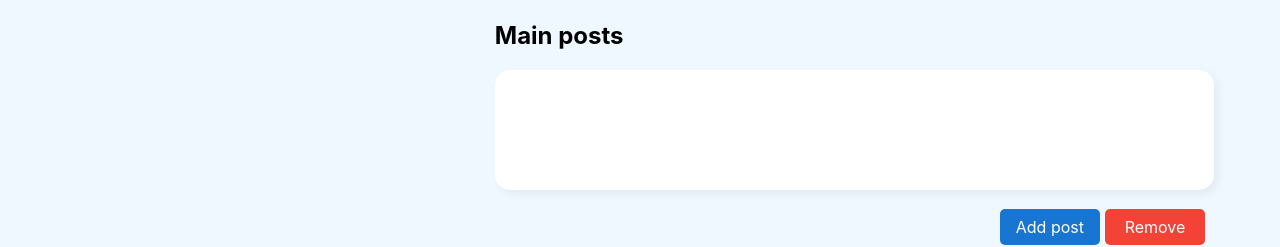
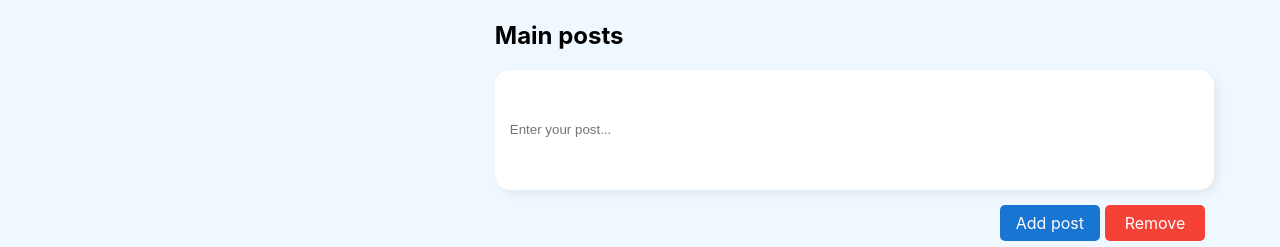
Before and after one commit to kontrast7/The-way-of-the-samurai, a React (Create React App) app: page /profile in a window 1280 px wide. Shown: the part 258-505 px from the top of the page. Built offline with nearby package versions, Linux system fonts and the light colour scheme.

Commit message:
refactor message

```diff
--- a/public/index.html
+++ b/public/index.html
@@ -2,7 +2,10 @@
 <html lang="en">
   <head>
     <meta charset="utf-8" />
-    <link rel="icon" href="%PUBLIC_URL%/favicon.ico" />
+    <link
+      rel="icon"
+      href="https://cdn-icons-png.flaticon.com/512/3437/3437297.png"
+    />
     <meta name="viewport" content="width=device-width, initial-scale=1" />
     <meta name="theme-color" content="#000000" />
     <meta
@@ -10,34 +13,11 @@
       content="Web site created using create-react-app"
     />
     <link rel="apple-touch-icon" href="%PUBLIC_URL%/logo192.png" />
-    <!--
-      manifest.json provides metadata used when your web app is installed on a
-      user's mobile device or desktop. See https://developers.google.com/web/fundamentals/web-app-manifest/
-    -->
     <link rel="manifest" href="%PUBLIC_URL%/manifest.json" />
-    <!--
-      Notice the use of %PUBLIC_URL% in the tags above.
-      It will be replaced with the URL of the `public` folder during the build.
-      Only files inside the `public` folder can be referenced from the HTML.
-
-      Unlike "/favicon.ico" or "favicon.ico", "%PUBLIC_URL%/favicon.ico" will
-      work correctly both with client-side routing and a non-root public URL.
-      Learn how to configure a non-root public URL by running `npm run build`.
-    -->
-    <title>React App</title>
+    <title>Social network</title>
   </head>
   <body>
     <noscript>You need to enable JavaScript to run this app.</noscript>
     <div id="root"></div>
-    <!--
-      This HTML file is a template.
-      If you open it directly in the browser, you will see an empty page.
-
-      You can add webfonts, meta tags, or analytics to this file.
-      The build step will place the bundled scripts into the <body> tag.
-
-      To begin the development, run `npm start` or `yarn start`.
-      To create a production bundle, use `npm run build` or `yarn build`.
-    -->
   </body>
 </html>
--- a/src/App.tsx
+++ b/src/App.tsx
@@ -6,7 +6,7 @@ import { News } from "./components/News/News";
 import { Music } from "./components/Music/Music";
 import { Settings } from "./components/Settings/Settings";
 import { Profile } from "./components/Profile/Profile";
-import { BrowserRouter, Route } from "react-router-dom";
+import { BrowserRouter, Redirect, Route } from "react-router-dom";
 import { RootStateType } from "./Redux/State";
 import { FC } from "react";
 
@@ -16,10 +16,7 @@ type PropsTypes = {
 };
 
 export const App: FC<PropsTypes> = ({ state, dispatch }) => {
-  const {
-    profilePage: { posts, messageForNewPost },
-    dialogPage: { dialogs, messages, newMessageText },
-  } = state;
+  const { profilePage, dialogPage } = state;
 
   return (
     <BrowserRouter>
@@ -29,26 +26,28 @@ export const App: FC<PropsTypes> = ({ state, dispatch }) => {
           <Nav />
           <div className={"app-wrapper-content"}>
             <Route
+              path={"/"}
+              exact
+              render={() => <Redirect to={"/profile"} />}
+            />
+
+            <Route
+              path="/profile/"
+              render={() => (
+                <Profile dispatch={dispatch} profilePage={profilePage} />
+              )}
+            />
+
+            <Route
               path="/message/"
               render={() => (
                 <Message
-                  messages={messages}
-                  dialogs={dialogs}
                   dispatch={dispatch}
-                  newMessageText={newMessageText}
+                  dialogPage={dialogPage}
                 />
               )}
             />
-            <Route
-              path="/profile/"
-              render={() => (
-                <Profile
-                  posts={posts}
-                  dispatch={dispatch}
-                  messageForNewPost={messageForNewPost}
-                />
-              )}
-            />
+
             <Route path="/news/" component={News} />
             <Route path="/music/" component={Music} />
             <Route path="/settings/" component={Settings} />
--- a/src/Redux/State.tsx
+++ b/src/Redux/State.tsx
@@ -31,16 +31,18 @@ export type RootStateType = {
 
 export type StoreType = {
   _state: RootStateType;
-  renderTree: () => void;
+  _renderTree: () => void;
   subscribe: (observer: () => void) => void;
   getState: any; //?????
   dispatch: (action: any) => void; //?????
 };
 
-const ADD_POST = "ADD_POST";
-const ADD_MESSAGE = "ADD_MESSAGE";
-const UPDATE_NEW_POST_TEXT = "UPDATE_NEW_POST_TEXT";
-const UPDATE_NEW_MESSAGE_TEXT = "UPDATE_NEW_MESSAGE_TEXT";
+const actionsNames = {
+  ADD_POST:"ADD_POST",
+  ADD_MESSAGE: "ADD_MESSAGE",
+  UPDATE_NEW_POST_TEXT: "UPDATE_NEW_POST_TEXT",
+  UPDATE_NEW_MESSAGE_TEXT: "UPDATE_NEW_MESSAGE_TEXT"
+}
 
 let store: StoreType = {
   _state: {
@@ -120,18 +122,17 @@ let store: StoreType = {
       ],
     },
   },
+  _renderTree() {
+    console.log("Render");
+  },
   getState() {
     return this._state;
   },
   subscribe(observer: () => void) {
-    this.renderTree = observer; // наблюдатель
+    this._renderTree = observer; // наблюдатель
   },
-  renderTree() {
-    console.log("Render");
-  },
-
   dispatch(action) {
-    if (action.type === ADD_POST) {
+    if (action.type === actionsNames.ADD_POST) {
       let newPost: PostsType = {
         id: v1(),
         text: this._state.profilePage.messageForNewPost,
@@ -139,40 +140,40 @@ let store: StoreType = {
       };
       this._state.profilePage.posts.unshift(newPost);
       this._state.profilePage.messageForNewPost = "";
-      this.renderTree();
+      this._renderTree();
     }
-    else if (action.type === UPDATE_NEW_POST_TEXT) {
+    else if (action.type === actionsNames.UPDATE_NEW_POST_TEXT) {
       this._state.profilePage.messageForNewPost = action.newText;
-      this.renderTree();
+      this._renderTree();
     }
-    else if (action.type === ADD_MESSAGE) {
+    else if (action.type === actionsNames.ADD_MESSAGE) {
       let newMessage: MessageType = {
         id: v1(),
         message: this._state.dialogPage.newMessageText,
       };
       this._state.dialogPage.messages.push(newMessage);
       this._state.dialogPage.newMessageText = "";
-      this.renderTree();
+      this._renderTree();
     }
-    else if (action.type === UPDATE_NEW_MESSAGE_TEXT) {
+    else if (action.type === actionsNames.UPDATE_NEW_MESSAGE_TEXT) {
       this._state.dialogPage.newMessageText = action.newText;
-      this.renderTree();
+      this._renderTree();
     }
   },
 };
 
-export const addMessageActionCreator = () => ({type: ADD_MESSAGE});
+export const addMessageActionCreator = () => ({type: actionsNames.ADD_MESSAGE});
 export const onMessageChangeActionCreator = (text: string) => {
   return {
-    type: UPDATE_NEW_MESSAGE_TEXT,
+    type: actionsNames.UPDATE_NEW_MESSAGE_TEXT,
     newText: text,
   };
 };
 
-export const addPostActionCreator = () => ({type: ADD_POST});
+export const addPostActionCreator = () => ({type: actionsNames.ADD_POST});
 export const onPostChangeActionCreator = (text: string) => {
   return {
-    type: UPDATE_NEW_POST_TEXT,
+    type: actionsNames.UPDATE_NEW_POST_TEXT,
     newText: text,
   };
 };
--- a/src/components/Music/Music.tsx
+++ b/src/components/Music/Music.tsx
@@ -1,5 +1,5 @@
 import React from "react";
-import s from "./Music.module.css";
+/*import s from "./Music.module.css";*/
 
 export const Music = () => {
   return <div>Music</div>;
--- a/src/components/News/News.tsx
+++ b/src/components/News/News.tsx
@@ -1,5 +1,5 @@
 import React from "react";
-import s from "./News.module.css";
+/*import s from "./News.module.css";*/
 
 export const News = () => {
   return <div>News</div>;
--- a/src/components/Profile/MyPosts/MyPosts.tsx
+++ b/src/components/Profile/MyPosts/MyPosts.tsx
@@ -1,29 +1,36 @@
-import React from "react";
+import React, { ChangeEvent, KeyboardEvent } from "react";
 import s from "./MyPosts.module.css";
 import Post from "./Post/Post";
-import {addPostActionCreator, onPostChangeActionCreator, PostsType} from "../../../Redux/State";
+import {
+  addPostActionCreator,
+  onPostChangeActionCreator,
+  ProfilePageType,
+} from "../../../Redux/State";
 
 type PropsType = {
-  posts: Array<PostsType>;
-  messageForNewPost: string;
+  profilePage: ProfilePageType;
   dispatch: (action: any) => void;
 };
 
 export const MyPosts = (props: PropsType) => {
-  let postsRender = props.posts.map((m) => (
+  let postsRender = props.profilePage.posts.map((m) => (
     <Post key={m.id} text={m.text} likes={m.likes} />
   ));
 
-  let newPostElement = React.createRef<HTMLTextAreaElement>();
-
   const addPost = () => {
-    props.dispatch(addPostActionCreator());
+    if (props.profilePage.messageForNewPost.trim() !== "") {
+      props.dispatch(addPostActionCreator());
+    }
   };
 
-  let onPostChange = () => {
-    if (newPostElement.current) {
-      let text = newPostElement.current.value;
-      props.dispatch(onPostChangeActionCreator(text));
+  const onPostChange = (e: ChangeEvent<HTMLInputElement>) => {
+    let text = e.currentTarget.value;
+    props.dispatch(onPostChangeActionCreator(text));
+  };
+
+  const onKeyPressHandler = (e: KeyboardEvent<HTMLInputElement>) => {
+    if (e.key === "Enter") {
+      addPost();
     }
   };
 
@@ -32,11 +39,12 @@ export const MyPosts = (props: PropsType) => {
       <h2>Main posts</h2>
       <div>
         <div>
-          <textarea
-            ref={newPostElement}
+          <input
+            placeholder={"Enter your post..."}
             className={s.textarea}
-            value={props.messageForNewPost}
+            value={props.profilePage.messageForNewPost}
             onChange={onPostChange}
+            onKeyPress={onKeyPressHandler}
           />
         </div>
         <div className={s.buttons}>
--- a/src/components/Profile/Profile.tsx
+++ b/src/components/Profile/Profile.tsx
@@ -2,11 +2,10 @@ import React from "react";
 import { MyPosts } from "./MyPosts/MyPosts";
 import classes from "./Profile.module.css";
 import { ProfileInfo } from "./ProfileInfo/ProfileInfo";
-import { PostsType } from "../../Redux/State";
+import { ProfilePageType } from "../../Redux/State";
 
 type PropsTypes = {
-  posts: Array<PostsType>;
-  messageForNewPost: string;
+  profilePage: ProfilePageType;
   dispatch: (action: any) => void;
 };
 
@@ -14,11 +13,7 @@ export const Profile = (props: PropsTypes) => {
   return (
     <div className={classes.wrapper}>
       <ProfileInfo />
-      <MyPosts
-        posts={props.posts}
-        dispatch={props.dispatch}
-        messageForNewPost={props.messageForNewPost}
-      />
+      <MyPosts profilePage={props.profilePage} dispatch={props.dispatch} />
     </div>
   );
 };
--- a/src/components/Settings/Settings.tsx
+++ b/src/components/Settings/Settings.tsx
@@ -1,5 +1,5 @@
 import React from "react";
-import s from "./Settings.module.css";
+/*import s from "./Settings.module.css";*/
 
 export const Settings = () => {
   return <div>Settings</div>;
--- a/src/index.tsx
+++ b/src/index.tsx
@@ -4,7 +4,7 @@ import ReactDOM from "react-dom";
 import React from "react";
 import App from "./App";
 
-let renderTree = () => {
+let renderAllTree = () => {
   ReactDOM.render(
     <React.StrictMode>
       <App state={store.getState()} dispatch={store.dispatch.bind(store)} />
@@ -13,6 +13,6 @@ let renderTree = () => {
   );
 };
 
-renderTree();
+renderAllTree();
 
-store.subscribe(renderTree);
+store.subscribe(renderAllTree);
```
Also changed, not shown: src/components/Message/Message.tsx (+13 -19 lines).
